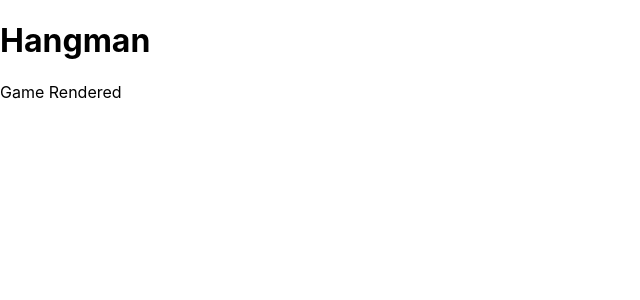
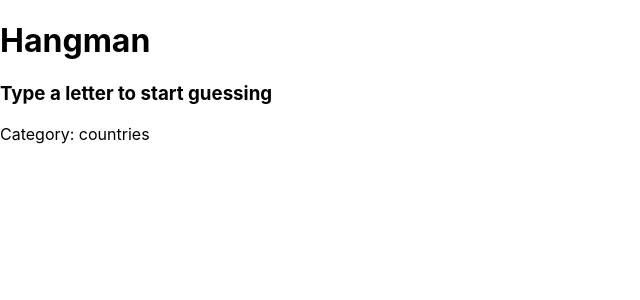
Before and after one commit to otsang3/hangman, a React (Create React App) app: page / in a window 1280 px wide. Both pictures are taken after a click on the button "Countries". Shown: the top 300 px of the page, without its empty margins (0-640 px from the left). Built offline with nearby package versions, Linux system fonts and the light colour scheme.

Commit message:
amended Api to display categories as obj properties and added function to select random word from user's chosen category

```diff
--- a/src/apis/WordApi.js
+++ b/src/apis/WordApi.js
@@ -1,20 +1,17 @@
 export const wordsArr = [
     {
-        categories: [
-            {
+        categories: {
                 countries: [
                     "england",
                     "scotland",
                     "wales"
                 ]
-            },
-            {
+            ,
                 sports: [
                     "basketball",
                     "football",
                     "tennis"
                 ]
-            }
-        ]
+        }
     }
 ]
--- a/src/components/GameRender.js
+++ b/src/components/GameRender.js
@@ -1,10 +1,11 @@
 import React from 'react';
 
-function GameRender() {
+function GameRender(props) {
 
     return(
         <div>
-            Game Rendered
+            <h3>Type a letter to start guessing</h3>
+            <p>Category: {props.category}</p>
         </div>
     )
 }
--- a/src/components/GameWindow.js
+++ b/src/components/GameWindow.js
@@ -16,23 +16,32 @@ function GameWindow() {
 
     const [state, setState] = useState(initialState);
 
+    const getWord = (category) => {
+        const categoryArr = wordsArr[0].categories[category]
+        const randomNum = Math.floor(Math.random() * categoryArr.length)
+        setState(prevState => {
+            return {
+                ...prevState,
+                word: categoryArr[randomNum]
+            }
+        })
+    }
+
     const selectCategory = (category) => {
-        const saveCategory = category;
-        console.log(saveCategory);
         setState(prevState => {
             return {
                 ...prevState,
                 category: category
             }
-        })
+        }, getWord(category))
     }
 
     return(
         <div>
             {state.category ?
-            <GameRender/>
+            <GameRender category={state.category}/>
             :
-            <StartScreen selectCategory={selectCategory} words={wordsArr}/>
+            <StartScreen getWord={getWord} selectCategory={selectCategory} words={wordsArr}/>
             }
         </div>
     )
--- a/src/components/StartScreen.js
+++ b/src/components/StartScreen.js
@@ -7,12 +7,18 @@ function StartScreen(props) {
     }
 
     const renderCategories = () => {
-        return props.words[0].categories.map((word, index) => {
-            const category = capitaliseFirstLetter(Object.keys(word)[0]);
-            return(
-                <button onClick={() => props.selectCategory(category)} key={index}>{category}</button>
-            )
-        })
+        let buttonsArr = [];
+        for (let category in props.words[0].categories) {
+            buttonsArr.push(<button onClick={() => props.selectCategory(category)}>{capitaliseFirstLetter(category)}</button>)
+        }
+        // return props.words[0].categories.map((word, index) => {
+        //     const category = capitaliseFirstLetter(Object.keys(word)[0]);
+        //     return(
+        //         <button onClick={() => props.selectCategory(category)} key={index}>{category}</button>
+        //     )
+        // })
+        console.log(buttonsArr);
+        return buttonsArr;
     }
 
     return(
```
